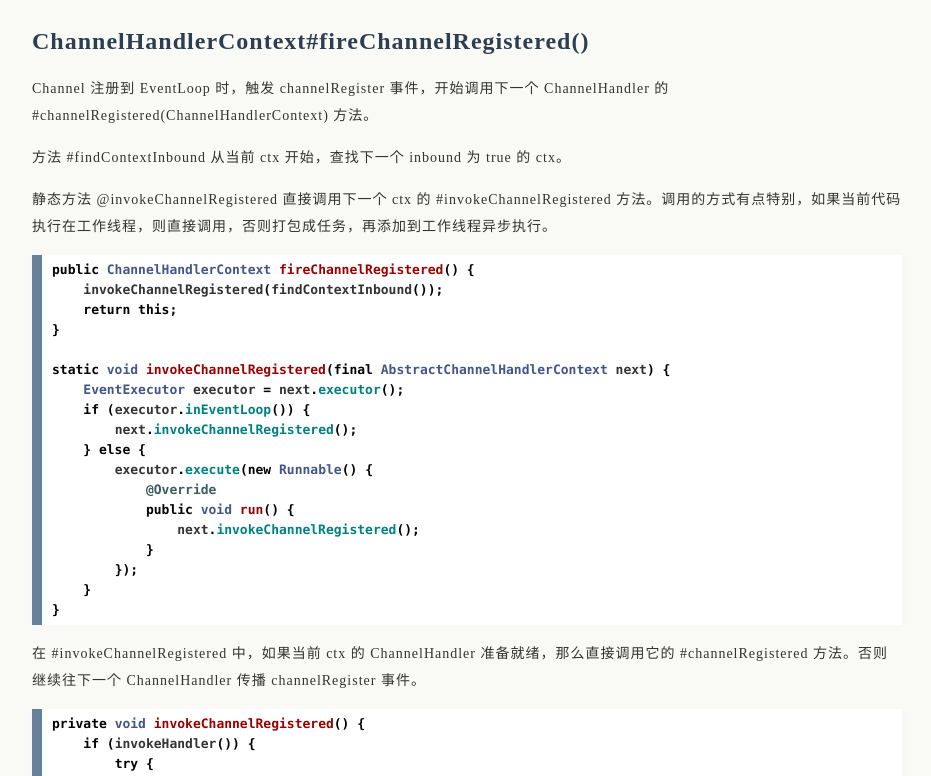
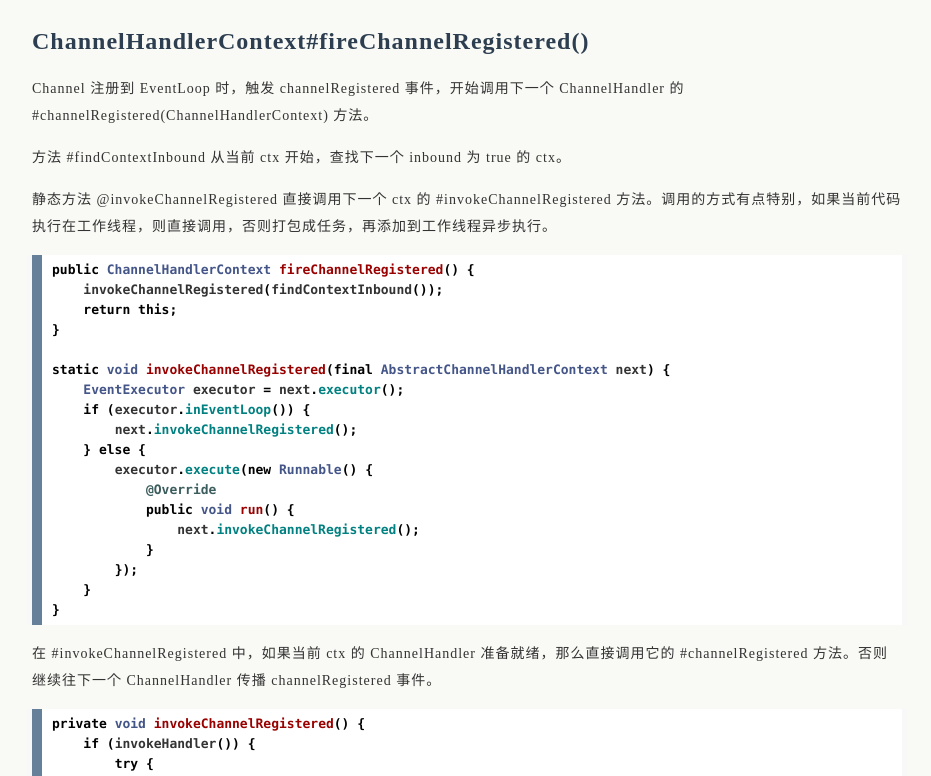
Before and after one commit to uxgnoz/uxgnoz.github.com, a Jekyll site: the page built from _posts/2018-10-20-netty-ChannelHandlerContext.md, in a window 1280 px wide and 1400 px high, scrolled down 536 px. Shown: the part 179-955 px from the top of the window, without its empty margins (173-1104 px from the left). Built offline with Jekyll 4.4.1, drawn with Linux system fonts in a browser that asks for light colours; comment, search, counter and statistics services are not loaded.

Commit message:
2018-10-20-netty-ChannelHandlerContext.md

```diff
--- a/_posts/2018-10-20-netty-ChannelHandlerContext.md
+++ b/_posts/2018-10-20-netty-ChannelHandlerContext.md
@@ -37,7 +37,7 @@ ChannelHandlerContext fireChannelWritabilityChanged();
 
 ## ChannelHandlerContext#fireChannelRegistered()
 
-Channel 注册到 EventLoop 时，触发 channelRegister 事件，开始调用下一个 ChannelHandler 的 #channelRegistered(ChannelHandlerContext) 方法。
+Channel 注册到 EventLoop 时，触发 channelRegistered 事件，开始调用下一个 ChannelHandler 的 #channelRegistered(ChannelHandlerContext) 方法。
 
 方法 #findContextInbound 从当前 ctx 开始，查找下一个 inbound 为 true 的 ctx。
 
@@ -64,7 +64,7 @@ static void invokeChannelRegistered(final AbstractChannelHandlerContext next) {
 }
 {% endhighlight %}
 
-在 #invokeChannelRegistered 中，如果当前 ctx 的 ChannelHandler 准备就绪，那么直接调用它的 #channelRegistered 方法。否则继续往下一个 ChannelHandler 传播 channelRegister 事件。
+在 #invokeChannelRegistered 中，如果当前 ctx 的 ChannelHandler 准备就绪，那么直接调用它的 #channelRegistered 方法。否则继续往下一个 ChannelHandler 传播 channelRegistered 事件。
 
 {% highlight java %}
 private void invokeChannelRegistered() {
```
